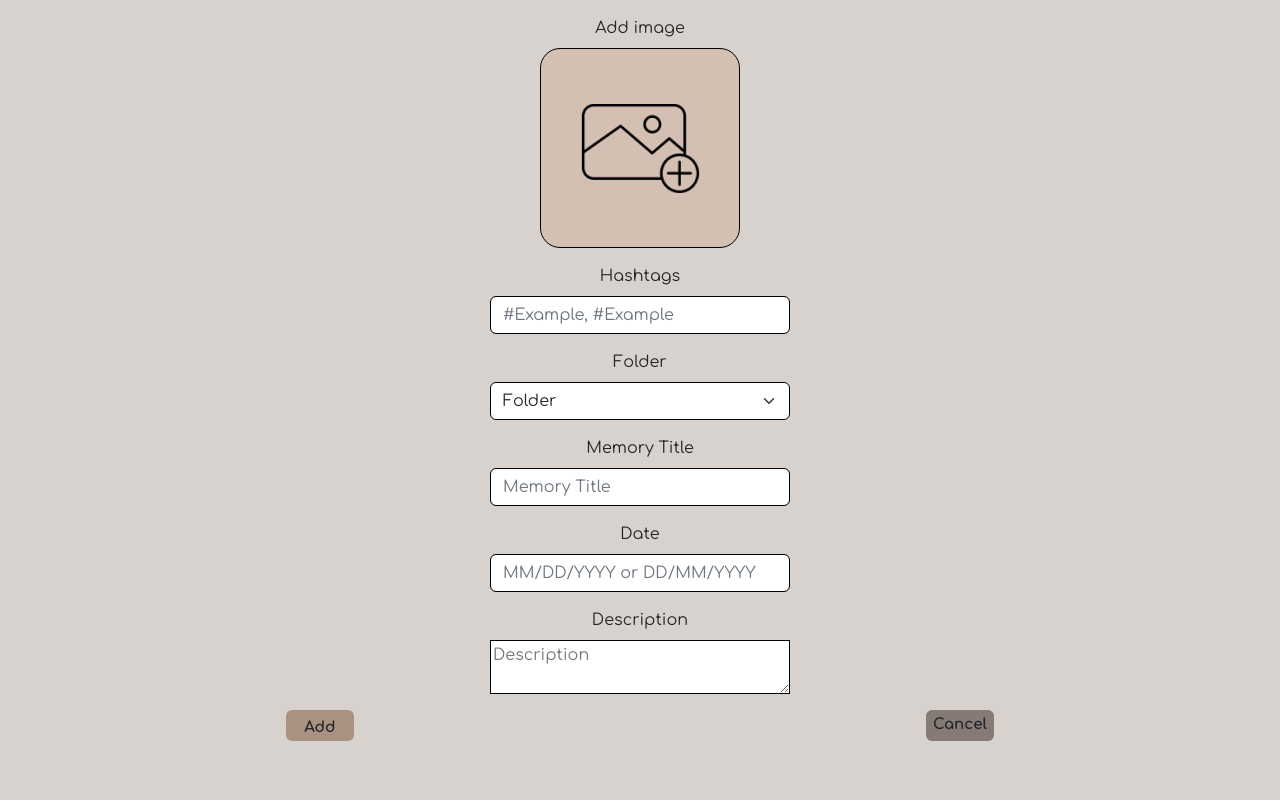
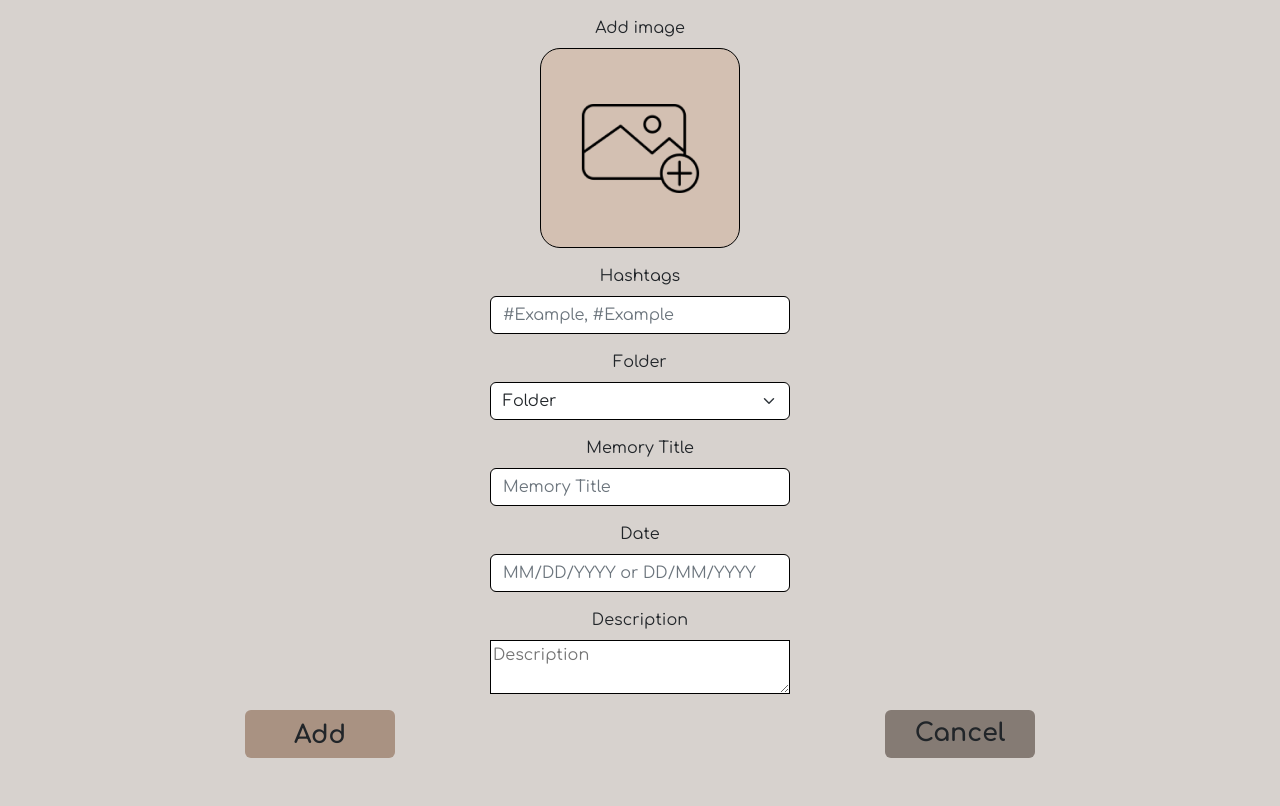
Before and after one commit to JeremyLapham/RememberWhen, a React (Create React App) app: page /AddMemory in a window 1280 px wide. Built offline with nearby package versions, Linux system fonts and the light colour scheme.

Commit message:
desktop update

```diff
--- a/src/App.css
+++ b/src/App.css
@@ -19,3 +19,9 @@
   }
 
 }
+
+@media screen and (min-width: 1024px){
+  .body {
+    height: fit-content;
+  }
+}
--- a/src/Components/AddMemoryComponent/AddMemory.css
+++ b/src/Components/AddMemoryComponent/AddMemory.css
@@ -97,3 +97,17 @@
     right: 0;
     z-index: 100;
 }
+
+@media screen and (min-width: 1024px) {
+    .addBtn {
+        width: 150px !important;
+        height: 48px !important;
+        font-size: 25px !important;
+    }
+
+    .addCancelBtn {
+        width: 150px !important;
+        height: 48px !important;
+        font-size: 25px !important;
+    }
+}
```
